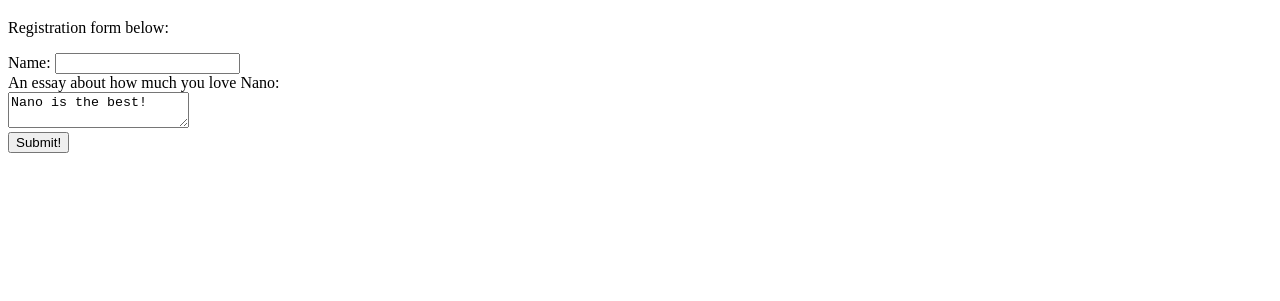
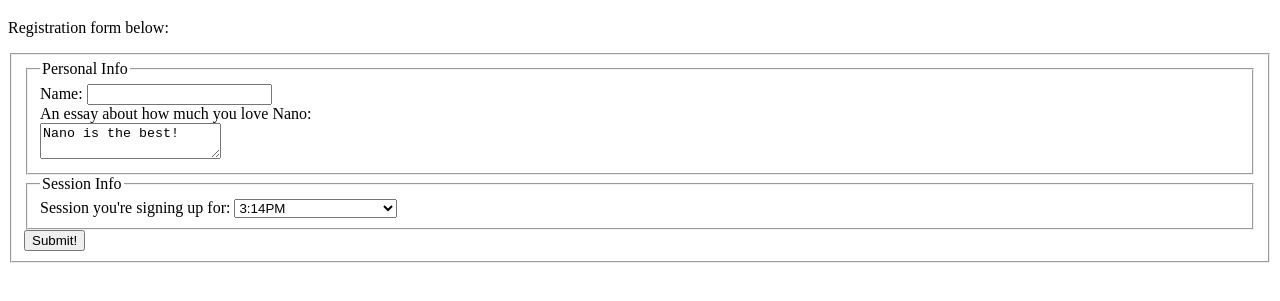
Before and after one commit to ah-OOG-ah/PWEB, a website: page src/index.html in a window 1280 px wide. Shown: the part 61-362 px from the top of the page. Drawn offline with Linux system fonts and the light colour scheme.

Commit message:
Update index.html

```diff
--- a/src/index.html
+++ b/src/index.html
@@ -9,6 +9,10 @@
       <h1>Registration for Petting Sessions now open!</h1>
       <p>Registration form below:</p>
       <form>
+        <fieldset> <!-- This one just puts a box around everything -->
+
+          <fieldset>
+            <legend>Personal Info</legend>
             <label>
               Name: <input />
             </label><br />
@@ -16,8 +20,20 @@
               An essay about how much you love Nano:<br />
               <textarea>Nano is the best!</textarea>
             </label><br />
+          </fieldset>
+          <fieldset>
+            <legend>Session Info</legend>
+            <label>
+              Session you're signing up for:
+              <select>
+                <option>3:14PM</option>
+                <option>10PM (for astronomers)</option>
+              </select>
+            </label><br />
+          </fieldset>
 
           <button type="submit">Submit!</button>
+        </fieldset>
       </form>
     </main>
   </body>
```
Lines whose indentation alone changed are shown as unchanged.
